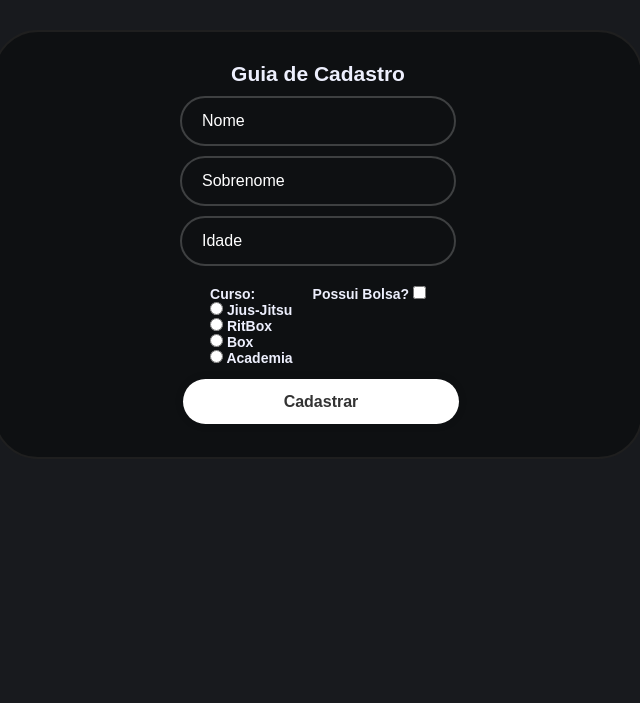
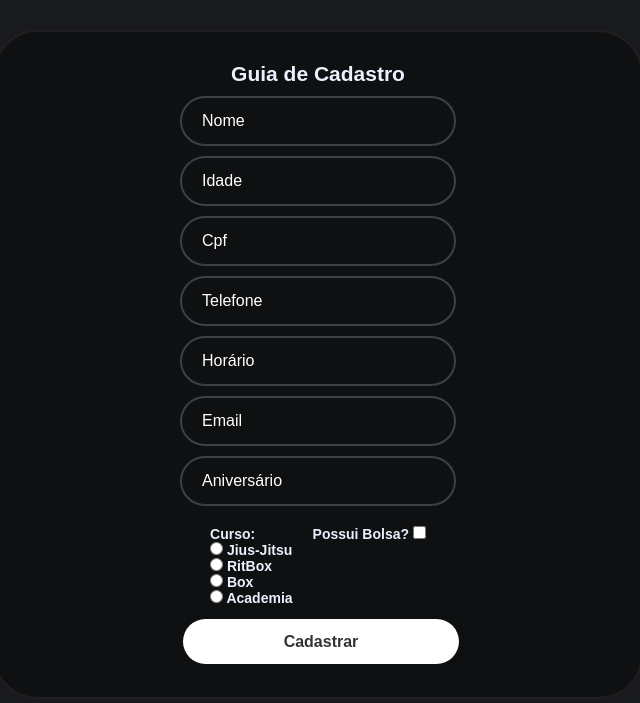
Before and after one commit to oondels/web-app-institutoAeesi, a Flask app: page /cadastrar-aluno in a window 1280 px wide. Shown: the part 97-800 px from the top of the page, without its empty margins (7-647 px from the left). Run offline with Flask 3, Linux system fonts and the light colour scheme; a user stored in the database is signed in; some libraries are stand-ins or nearby versions.

Commit message:
reformulação database aluno

```diff
--- a/app.py
+++ b/app.py
@@ -16,7 +16,7 @@ app.config['SQLALCHEMY_DATABASE_URI'] = 'sqlite:///' + os.path.join(path, 'datab
 app.config['SQLALCHEMY_TRACK_MODIFICATIONS'] = False
 app.config['SQLALCHEMY_BINDS'] = {
    'user_database': 'sqlite:///' + os.path.join(path, 'database/user_database.db'),
-   'alunos_database': 'sqlite:///' + os.path.join(path, 'database/alunos_database.db')
+   'aluno_database': 'sqlite:///' + os.path.join(path, 'database/aluno_database.db')
 }
 
 login_manager = LoginManager()
@@ -58,12 +58,16 @@ class User(UserMixin, db.Model):
         return self.dev
 
 class Aluno(db.Model):
-    __bind_key__ =  "alunos_database"
+    __bind_key__ =  "aluno_database"
     id = db.Column(db.Integer, primary_key = True)
     nome = db.Column(db.String(20))
-    sobrenome = db.Column(db.String(128))
     idade = db.Column(db.Integer())
+    cpf = db.Column(db.Integer())
     curso = db.Column(db.String(128))
+    telefone = db.Column(db.Integer())
+    horario= db.Column(db.String(128))
+    email = db.Column(db.String(128))
+    aniversario = db.Column(db.String(128))
     bolsa = db.Column(db.Boolean())
 
     def __repr__(self):
@@ -111,12 +115,16 @@ def cadastro_aluno():
     if admin_acces():
         if cadastrar_form.validate_on_submit():
             nome = cadastrar_form.nome.data
-            sobrenome = cadastrar_form.sobrenome.data
             idade = cadastrar_form.idade.data
+            cpf_aluno = cadastrar_form.cpf_aluno.data
             curso = cadastrar_form.curso.data
+            telefone = cadastrar_form.telefone.data
+            horario = cadastrar_form.horario.data
+            email = cadastrar_form.email.data
+            aniversario = cadastrar_form.aniversario.data
             bolsa = cadastrar_form.bolsa.data
-            print(curso)
-            aluno = Aluno(nome=nome, sobrenome=sobrenome, idade=idade, curso=curso, bolsa=bolsa)
+
+            aluno = Aluno(nome=nome, idade=idade, cpf=cpf_aluno, curso=curso, telefone=telefone, horario=horario, email=email, aniversario=aniversario, bolsa=bolsa)
             db.session.add(aluno)
             db.session.commit()
             return redirect(url_for("cadastro_aluno", _external=True, _scheme='http'))
--- a/forms.py
+++ b/forms.py
@@ -1,14 +1,18 @@
 from flask_wtf import FlaskForm
 from flask_wtf.file import FileRequired
-from wtforms import StringField, SubmitField, TextAreaField, RadioField, BooleanField, FileField, PasswordField
+from wtforms import StringField, SubmitField, IntegerField, RadioField, BooleanField, FileField, PasswordField
 from wtforms.validators import DataRequired, Email, EqualTo, Length
 
 cursos = [("Jiu-Jitsu","Jius-Jitsu"), ("RitBox", "RitBox"), ("Box", "Box"), ("Academia", "Academia")]
 class Cadastro_Form(FlaskForm):
     nome = StringField("Nome", validators=[DataRequired()], render_kw={"placeholder":"Nome", "class":"edit"})
-    sobrenome = StringField("Sobrenome", validators=[DataRequired()], render_kw={"placeholder":"Sobrenome", "class":"edit"})
     idade = StringField("Idade", validators=[DataRequired()], render_kw={"placeholder":"Idade", "class":"edit"})
+    cpf_aluno = StringField("Cpf", validators=[DataRequired()], render_kw={"placeholder":"Cpf", "class":"edit"})
     curso = RadioField("Curso:", choices=cursos, render_kw={"class": "lista-cursos"})
+    telefone = IntegerField("Idade", validators=[DataRequired()], render_kw={"placeholder":"Telefone", "class":"edit"})
+    horario = StringField("Horário", validators=[DataRequired()], render_kw={"placeholder":"Horário", "class":"edit"})
+    email = StringField("Email", validators=[DataRequired()], render_kw={"placeholder":"Email", "class":"edit"})
+    aniversario = StringField("Aniversário", validators=[DataRequired()], render_kw={"placeholder":"Aniversário", "class":"edit"})
     bolsa = BooleanField("Possui Bolsa?")
     submit = SubmitField("Cadastrar", render_kw={"class":"btn"})
 
--- a/templates/cadastro.html
+++ b/templates/cadastro.html
@@ -22,8 +22,12 @@
           <form method="POST">
             {{ template_form.hidden_tag() }}
             <div class="input-box">{{ template_form.nome() }}</div>
-            <div class="input-box">{{ template_form.sobrenome() }}</div>
             <div class="input-box">{{ template_form.idade() }}</div>
+            <div class="input-box">{{ template_form.cpf_aluno() }}</div>
+            <div class="input-box">{{ template_form.telefone() }}</div>
+            <div class="input-box">{{ template_form.horario() }}</div>
+            <div class="input-box">{{ template_form.email() }}</div>
+            <div class="input-box">{{ template_form.aniversario() }}</div>
             <div class="bolsa-curso">
               <div>
                 <p>Curso:</p>
```
Also changed, not shown: database/aluno_database.db (added), database/alunos_database.db (deleted), database/db.sqlite3 (deleted), 1 other file.
